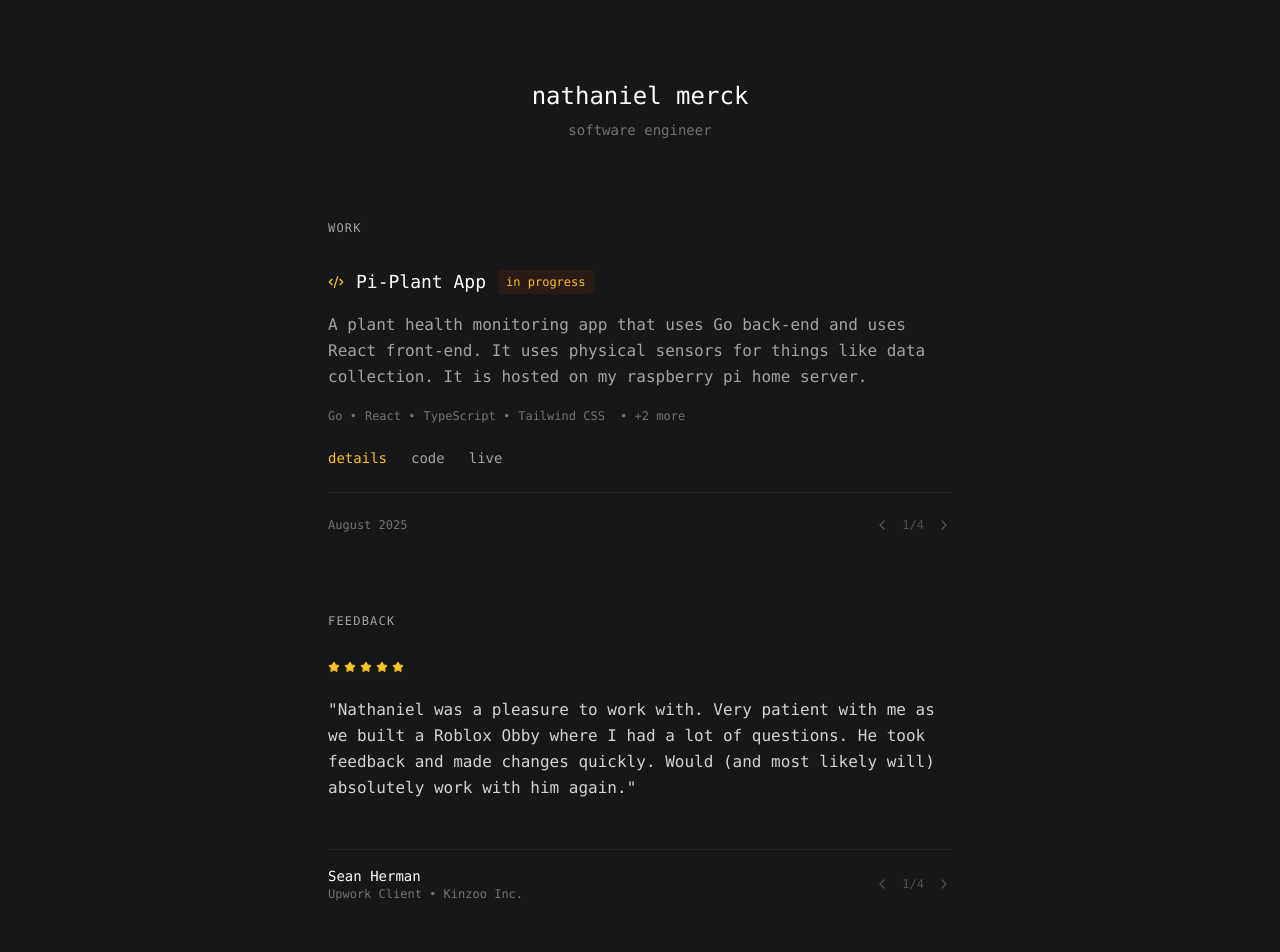
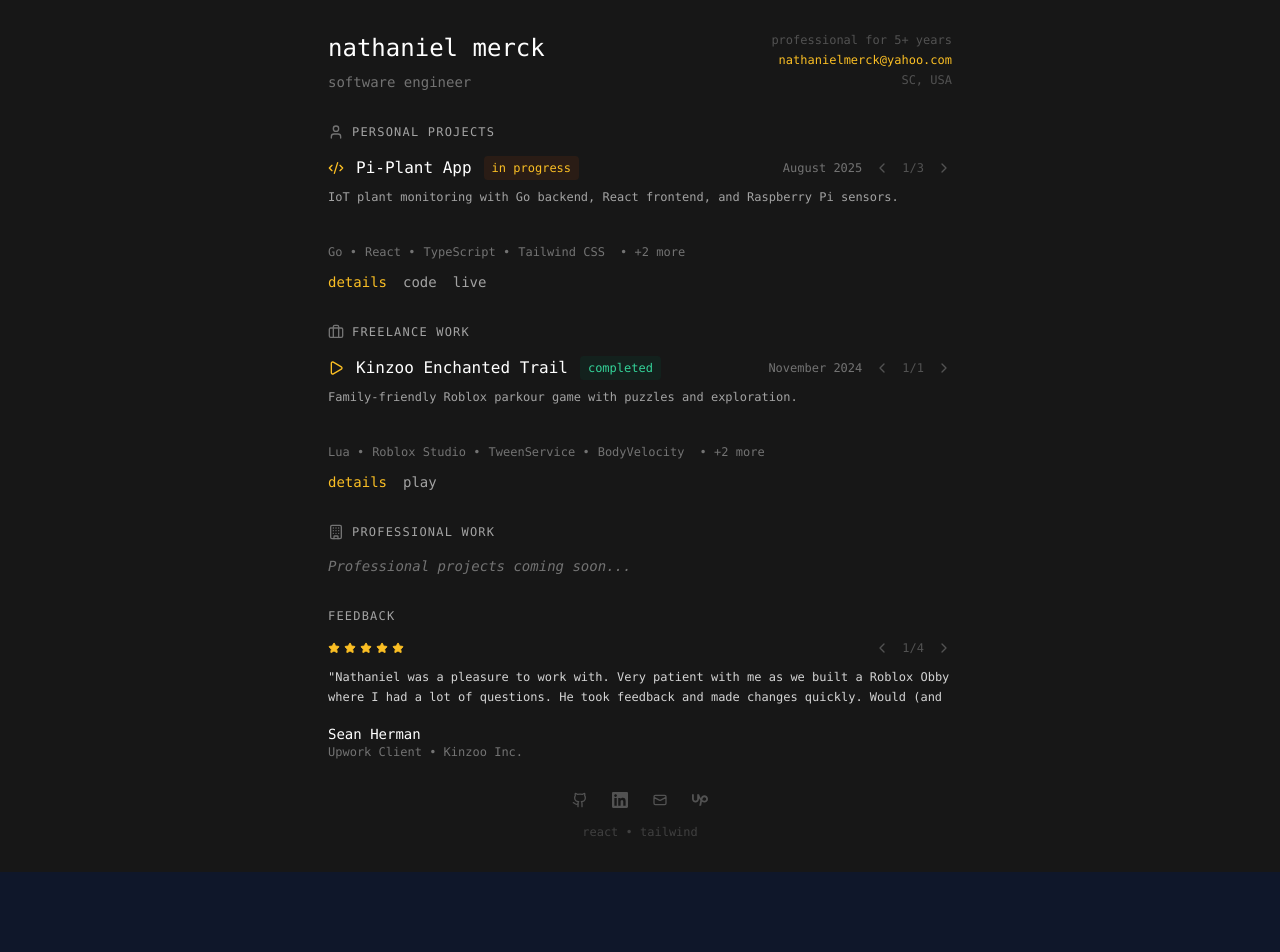
Before and after one commit to nmerck1/my-portfolio, a React (Vite) app: page / in a window 1280 px wide. Shown: the top 952 px of the page. After the commit the page ends 872 px from the top, so only its background shows below. Built offline with nearby package versions, Linux system fonts and the light colour scheme.

Commit message:
greatly improved design and functionality

```diff
--- a/index.html
+++ b/index.html
@@ -2,7 +2,7 @@
 <html lang="en">
   <head>
     <meta charset="UTF-8" />
-    <link rel="icon" type="image/svg+xml" href="/src/assets/NM_Brighter.svg" />
+    <link rel="icon" type="image/svg+xml" href="/src/assets/NM_UpdatedColors.svg" />
     <meta name="viewport" content="width=device-width, initial-scale=1.0" />
     <title>Nathaniel Merck's Portfolio</title>
   </head>
--- a/src/App.tsx
+++ b/src/App.tsx
@@ -1,8 +1,8 @@
 import { useState } from 'react';
-import { ExternalLink, Github, Code2, Play, FileText, ChevronLeft, ChevronRight, Star, X } from 'lucide-react';
+import { ExternalLink, Github, Code2, Play, FileText, ChevronLeft, ChevronRight, Star, X, User, Briefcase, Building } from 'lucide-react';
 
 type ProjectStatus = 'In Progress' | 'Completed' | 'On Hold';
-type ProjectCategory = 'software' | 'roblox';
+type ProjectCategory = 'personal' | 'freelance' | 'professional';
 
 interface Project {
   id: number;
@@ -14,6 +14,7 @@ interface Project {
   status: ProjectStatus;
   technologies: string[];
   category: ProjectCategory;
+  type: 'software' | 'roblox';
   links: {
     github?: string;
     live?: string;
@@ -39,7 +40,9 @@ interface Testimonial {
 }
 
 const MinimalPortfolio = () => {
-  const [currentProjectIndex, setCurrentProjectIndex] = useState(0);
+  const [currentPersonalIndex, setCurrentPersonalIndex] = useState(0);
+  const [currentFreelanceIndex, setCurrentFreelanceIndex] = useState(0);
+  const [currentProfessionalIndex, setCurrentProfessionalIndex] = useState(0);
   const [currentTestimonialIndex, setCurrentTestimonialIndex] = useState(0);
   const [selectedProject, setSelectedProject] = useState<Project | null>(null);
 
@@ -90,17 +93,19 @@ const MinimalPortfolio = () => {
     }
   ];
 
-  // All projects
+  // All projects organized by category
   const allProjects: Project[] = [
+    // Personal Projects
     {
       id: 1,
       title: "Pi-Plant App",
-      description: "A plant health monitoring app that uses Go back-end and uses React front-end. It uses physical sensors for things like data collection. It is hosted on my raspberry pi home server.",
+      description: "IoT plant monitoring with Go backend, React frontend, and Raspberry Pi sensors.",
       fullDescription: "A comprehensive IoT plant monitoring system that combines hardware sensors with modern web technologies. The application tracks soil moisture, temperature, humidity, and light levels in real-time, providing actionable insights to plant owners through an intuitive web interface.",
       date: "August 2025",
       dateISO: "2025-08-01",
       status: "In Progress",
-      category: "software",
+      category: "personal",
+      type: "software",
       technologies: ["Go", "React", "TypeScript", "Tailwind CSS", "Raspberry Pi 4", "Cloudflare"],
       links: {
         github: "https://github.com/nmerck1/Pi-Plant",
@@ -129,12 +134,13 @@ const MinimalPortfolio = () => {
     {
       id: 2,
       title: "Life Management Web App",
-      description: "Full-stack website used for managing and monitoring individual's finances.",
+      description: "Full-stack personal finance tracker with budgeting and reporting.",
       fullDescription: "A comprehensive personal finance management system built to help individuals track expenses, set budgets, and monitor their financial goals. Features secure user authentication, transaction categorization, and detailed reporting capabilities.",
       date: "December 2021",
       dateISO: "2021-12-01",
       status: "Completed",
-      category: "software",
+      category: "personal",
+      type: "software",
       technologies: ["PHP", "CSS", "JavaScript", "MySQL", "MariaDB"],
       links: {
         github: "https://github.com/nmerck1/Life_Management"
@@ -160,14 +166,51 @@ const MinimalPortfolio = () => {
       ]
     },
     {
+      id: 3,
+      title: "Future RNG",
+      description: "Multiplayer Roblox card game with inventory system and trading.",
+      fullDescription: "A luck-based multiplayer game where players collect rare cards through randomized rolls. Features a complex rarity system, trading mechanics, and persistent inventory management. Built with scalable architecture to handle hundreds of concurrent players.",
+      date: "July 2024",
+      dateISO: "2024-07-01",
+      status: "Completed",
+      category: "personal",
+      type: "roblox",
+      technologies: ["Lua", "Roblox Studio", "DataStore", "RemoteEvents", "TweenService"],
+      links: {
+        roblox: "https://www.roblox.com/games/18610939216/Future-RNG"
+      },
+      image: "/api/placeholder/400/200",
+      screenshots: ["/api/placeholder/800/400", "/api/placeholder/800/400"],
+      challenges: [
+        "Implementing fair randomization algorithms for card drops",
+        "Creating scalable DataStore system for player inventories",
+        "Balancing game economy to maintain player engagement"
+      ],
+      achievements: [
+        "Reached 10,000+ concurrent players at peak",
+        "Generated $500+ in virtual item sales",
+        "Maintained 99% data integrity across all player saves",
+        "Created modular card system supporting 100+ unique items"
+      ],
+      keyFeatures: [
+        "Advanced RNG system with weighted probabilities",
+        "Persistent inventory management",
+        "Real-time trading system",
+        "Rarity-based card collection",
+        "Multiplayer social features"
+      ]
+    },
+    // Freelance Projects
+    {
       id: 4,
       title: "Kinzoo Enchanted Trail",
-      description: "Cutesy parkour/obby based in an enchanted forest. The game features puzzles, hidden areas, and a shop. (This project was created for my client Sean Herman).",
+      description: "Family-friendly Roblox parkour game with puzzles and exploration.",
       fullDescription: "A family-friendly Roblox adventure game featuring challenging parkour sections, interactive puzzles, and exploration elements set in a magical forest environment. Designed specifically for the Kinzoo brand to engage young players in a safe, educational gaming experience.",
       date: "November 2024",
       dateISO: "2024-11-01",
       status: "Completed",
-      category: "roblox",
+      category: "freelance",
+      type: "roblox",
       technologies: ["Lua", "Roblox Studio", "TweenService", "BodyVelocity", "DataStore", "RemoteEvents"],
       links: {
         roblox: "https://www.roblox.com/games/136071239388244/Kinzoo-Enchanted-Trail"
@@ -192,49 +235,45 @@ const MinimalPortfolio = () => {
         "In-game shop with virtual rewards",
         "Child-safe multiplayer interactions"
       ]
-    },
-    {
-      id: 5,
-      title: "Future RNG",
-      description: "Multiplayer card rolling game with inventory management, and randomized card selection. Features advanced scripting and DataStore integration.",
-      fullDescription: "A luck-based multiplayer game where players collect rare cards through randomized rolls. Features a complex rarity system, trading mechanics, and persistent inventory management. Built with scalable architecture to handle hundreds of concurrent players.",
-      date: "July 2024",
-      dateISO: "2024-07-01",
-      status: "Completed",
-      category: "roblox",
-      technologies: ["Lua", "Roblox Studio", "DataStore", "RemoteEvents", "TweenService"],
-      links: {
-        roblox: "https://www.roblox.com/games/18610939216/Future-RNG"
-      },
-      image: "/api/placeholder/400/200",
-      screenshots: ["/api/placeholder/800/400", "/api/placeholder/800/400"],
-      challenges: [
-        "Implementing fair randomization algorithms for card drops",
-        "Creating scalable DataStore system for player inventories",
-        "Balancing game economy to maintain player engagement"
-      ],
-      achievements: [
-        "Reached 10,000+ concurrent players at peak",
-        "Generated $500+ in virtual item sales",
-        "Maintained 99% data integrity across all player saves",
-        "Created modular card system supporting 100+ unique items"
-      ],
-      keyFeatures: [
-        "Advanced RNG system with weighted probabilities",
-        "Persistent inventory management",
-        "Real-time trading system",
-        "Rarity-based card collection",
-        "Multiplayer social features"
-      ]
     }
   ];
 
-  const nextProject = () => {
-    setCurrentProjectIndex((prev) => (prev + 1) % allProjects.length);
+  const getProjectsByCategory = (category: ProjectCategory) => {
+    return allProjects.filter(project => project.category === category);
   };
 
-  const prevProject = () => {
-    setCurrentProjectIndex((prev) => (prev - 1 + allProjects.length) % allProjects.length);
+  const personalProjects = getProjectsByCategory('personal');
+  const freelanceProjects = getProjectsByCategory('freelance');
+  const professionalProjects = getProjectsByCategory('professional');
+
+  const nextProject = (category: ProjectCategory) => {
+    const projects = getProjectsByCategory(category);
+    switch(category) {
+      case 'personal':
+        setCurrentPersonalIndex((prev) => (prev + 1) % projects.length);
+        break;
+      case 'freelance':
+        setCurrentFreelanceIndex((prev) => (prev + 1) % projects.length);
+        break;
+      case 'professional':
+        setCurrentProfessionalIndex((prev) => (prev + 1) % projects.length);
+        break;
+    }
+  };
+
+  const prevProject = (category: ProjectCategory) => {
+    const projects = getProjectsByCategory(category);
+    switch(category) {
+      case 'personal':
+        setCurrentPersonalIndex((prev) => (prev - 1 + projects.length) % projects.length);
+        break;
+      case 'freelance':
+        setCurrentFreelanceIndex((prev) => (prev - 1 + projects.length) % projects.length);
+        break;
+      case 'professional':
+        setCurrentProfessionalIndex((prev) => (prev - 1 + projects.length) % projects.length);
+        break;
+    }
   };
 
   const nextTestimonial = () => {
@@ -269,32 +308,75 @@ const MinimalPortfolio = () => {
     }
   };
 
-  const getCategoryIcon = (category: ProjectCategory) => {
-    return category === 'software' ? <Code2 className="w-4 h-4" /> : <Play className="w-4 h-4" />;
+  const getTypeIcon = (type: 'software' | 'roblox') => {
+    return type === 'software' ? <Code2 className="w-4 h-4" /> : <Play className="w-4 h-4" />;
   };
 
-  const getProjectsByCategory = (category: ProjectCategory) => {
-    return allProjects.filter(project => project.category === category);
+  const getCategoryIcon = (category: ProjectCategory) => {
+    switch(category) {
+      case 'personal':
+        return <User className="w-4 h-4" />;
+      case 'freelance':
+        return <Briefcase className="w-4 h-4" />;
+      case 'professional':
+        return <Building className="w-4 h-4" />;
+    }
   };
 
-  const renderProjectCarousel = () => {
-    const currentProject = allProjects[currentProjectIndex];
+  const renderProjectCarousel = (category: ProjectCategory) => {
+    const projects = getProjectsByCategory(category);
+    if (projects.length === 0) return null;
+
+    let currentIndex;
+    switch(category) {
+      case 'personal':
+        currentIndex = currentPersonalIndex;
+        break;
+      case 'freelance':
+        currentIndex = currentFreelanceIndex;
+        break;
+      case 'professional':
+        currentIndex = currentProfessionalIndex;
+        break;
+    }
+
+    const currentProject = projects[currentIndex];
 
     return (
-      <div className="space-y-6">
-        <div className="space-y-4">
+      <div className="space-y-3">
+        <div className="space-y-2">
+          <div className="flex items-center justify-between">
             <div className="flex items-center gap-3">
               <div className="text-amber-400">
-              {getCategoryIcon(currentProject.category)}
+                {getTypeIcon(currentProject.type)}
               </div>
-            <h3 className="text-white text-lg">{currentProject.title}</h3>
+              <h3 className="text-white text-base">{currentProject.title}</h3>
               <span className={`text-xs px-2 py-1 rounded ${getStatusColor(currentProject.status)}`}>
                 {currentProject.status.toLowerCase()}
               </span>
             </div>
+            <div className="flex items-center gap-3">
+              <p className="text-neutral-500 text-xs">{currentProject.date}</p>
+              <button
+                onClick={() => prevProject(category)}
+                className="text-neutral-600 hover:text-amber-400 transition-colors"
+              >
+                <ChevronLeft className="w-4 h-4" />
+              </button>
+              <span className="text-neutral-600 text-xs">
+                {currentIndex + 1}/{projects.length}
+              </span>
+              <button
+                onClick={() => nextProject(category)}
+                className="text-neutral-600 hover:text-amber-400 transition-colors"
+              >
+                <ChevronRight className="w-4 h-4" />
+              </button>
+            </div>
+          </div>
 
-          <div className="h-20 overflow-hidden">
-            <p className="text-neutral-400 leading-relaxed">
+          <div className="h-12 overflow-hidden">
+            <p className="text-neutral-400 leading-relaxed text-xs">
               {currentProject.description}
             </p>
           </div>
@@ -310,7 +392,7 @@ const MinimalPortfolio = () => {
             )}
           </div>
 
-          <div className="flex gap-6 text-sm pt-2">
+          <div className="flex gap-4 text-sm pt-1">
             <button
               onClick={() => setSelectedProject(currentProject)}
               className="text-amber-400 hover:text-amber-300 transition-colors"
@@ -349,30 +431,6 @@ const MinimalPortfolio = () => {
             )}
           </div>
         </div>
-
-        <div className="flex items-center justify-between pt-6 border-t border-neutral-800">
-          <div className="text-left">
-            <p className="text-neutral-500 text-xs">{currentProject.date}</p>
-          </div>
-
-          <div className="flex items-center gap-3">
-            <button
-              onClick={prevProject}
-              className="text-neutral-600 hover:text-amber-400 transition-colors"
-            >
-              <ChevronLeft className="w-4 h-4" />
-            </button>
-            <span className="text-neutral-600 text-xs">
-              {currentProjectIndex + 1}/{allProjects.length}
-            </span>
-            <button
-              onClick={nextProject}
-              className="text-neutral-600 hover:text-amber-400 transition-colors"
-            >
-              <ChevronRight className="w-4 h-4" />
-            </button>
-          </div>
-        </div>
       </div>
     );
   };
@@ -382,45 +440,72 @@ const MinimalPortfolio = () => {
   return (
     <div className="min-h-screen bg-neutral-900 text-neutral-300 font-mono">
       {/* Header */}
-      <header className="py-20">
-        <div className="max-w-2xl mx-auto text-center px-6">
+      <header className="py-8">
+        <div className="max-w-2xl mx-auto px-6">
+          <div className="flex items-start justify-between">
+            <div>
               <h1 className="text-2xl text-white mb-2">nathaniel merck</h1>
               <p className="text-neutral-500 text-sm">software engineer</p>
+            </div>
+            <div className="text-right space-y-1 text-xs text-neutral-600">
+              <p>professional for 5+ years</p>
+              <p><a href="mailto:nathanielmerck@yahoo.com" className="text-amber-400 hover:text-amber-300 transition-colors">nathanielmerck@yahoo.com</a></p>
+              <p>SC, USA </p>
+            </div>
+          </div>
         </div>
       </header>
 
       {/* Main Content */}
       <main className="max-w-2xl mx-auto px-6">
-        {/* Projects */}
-        <section className="mb-20">
-          <h2 className="text-neutral-400 text-xs uppercase tracking-widest mb-8">work</h2>
-          {renderProjectCarousel()}
+        {/* Personal Projects */}
+        <section className="mb-8">
+          <div className="flex items-center gap-2 mb-4">
+            <div className="text-neutral-500">
+              <User className="w-4 h-4" />
+            </div>
+            <h2 className="text-neutral-400 text-xs uppercase tracking-widest">personal projects</h2>
+          </div>
+          {renderProjectCarousel('personal')}
+        </section>
+
+        {/* Freelance Work */}
+        <section className="mb-8">
+          <div className="flex items-center gap-2 mb-4">
+            <div className="text-neutral-500">
+              <Briefcase className="w-4 h-4" />
+            </div>
+            <h2 className="text-neutral-400 text-xs uppercase tracking-widest">freelance work</h2>
+          </div>
+          {renderProjectCarousel('freelance')}
+        </section>
+
+        {/* Professional Work */}
+        <section className="mb-8">
+          <div className="flex items-center gap-2 mb-4">
+            <div className="text-neutral-500">
+              <Building className="w-4 h-4" />
+            </div>
+            <h2 className="text-neutral-400 text-xs uppercase tracking-widest">professional work</h2>
+          </div>
+          {professionalProjects.length > 0 ? (
+            renderProjectCarousel('professional')
+          ) : (
+            <div className="text-neutral-500 text-sm italic">
+              Professional projects coming soon...
+            </div>
+          )}
         </section>
 
         {/* Testimonials */}
-        <section className="mb-20">
-          <h2 className="text-neutral-400 text-xs uppercase tracking-widest mb-8">feedback</h2>
+        <section className="mb-8">
+          <h2 className="text-neutral-400 text-xs uppercase tracking-widest mb-4">feedback</h2>
 
-          <div className="space-y-6">
-            <div className="flex items-center gap-1 mb-4">
+        <div className="space-y-3">
+          <div className="flex items-center justify-between">
+            <div className="flex items-center gap-1">
               {renderStars(currentTestimonial.rating)}
             </div>
-
-            <div className="h-32 overflow-hidden">
-              <p className="text-neutral-300 leading-relaxed">
-                "{currentTestimonial.content}"
-              </p>
-            </div>
-
-            <div className="flex items-center justify-between pt-4 border-t border-neutral-800">
-              <div>
-                <p className="text-white text-sm">{currentTestimonial.name}</p>
-                <p className="text-neutral-500 text-xs">
-                  {currentTestimonial.role}
-                  {currentTestimonial.company && ` • ${currentTestimonial.company}`}
-                </p>
-              </div>
-
             <div className="flex items-center gap-3">
               <button
                 onClick={prevTestimonial}
@@ -439,12 +524,68 @@ const MinimalPortfolio = () => {
               </button>
             </div>
           </div>
+
+          <div className="h-10 overflow-hidden">
+            <p className="text-neutral-300 leading-relaxed text-xs">
+              "{currentTestimonial.content}"
+            </p>
+          </div>
+
+          <div className="pt-1">
+            <p className="text-white text-sm">{currentTestimonial.name}</p>
+            <p className="text-neutral-500 text-xs">
+              {currentTestimonial.role}
+              {currentTestimonial.company && ` • ${currentTestimonial.company}`}
+            </p>
+          </div>
         </div>
         </section>
       </main>
 
       {/* Footer */}
-      <footer className="pb-12 text-center">
+      <footer className="pb-8 text-center space-y-4">
+        <div className="flex items-center justify-center gap-6">
+          <a
+            href="https://github.com/nmerck1"
+            target="_blank"
+            rel="noopener noreferrer"
+            className="text-neutral-600 hover:text-amber-400 transition-colors"
+            title="GitHub"
+          >
+            <Github className="w-4 h-4" />
+          </a>
+          <a
+            href="https://linkedin.com/in/nathaniel-merck"
+            target="_blank"
+            rel="noopener noreferrer"
+            className="text-neutral-600 hover:text-amber-400 transition-colors"
+            title="LinkedIn"
+          >
+            <svg className="w-4 h-4" fill="currentColor" viewBox="0 0 24 24">
+              <path d="M20.447 20.452h-3.554v-5.569c0-1.328-.027-3.037-1.852-3.037-1.853 0-2.136 1.445-2.136 2.939v5.667H9.351V9h3.414v1.561h.046c.477-.9 1.637-1.85 3.37-1.85 3.601 0 4.267 2.37 4.267 5.455v6.286zM5.337 7.433c-1.144 0-2.063-.926-2.063-2.065 0-1.138.92-2.063 2.063-2.063 1.14 0 2.064.925 2.064 2.063 0 1.139-.925 2.065-2.064 2.065zm1.782 13.019H3.555V9h3.564v11.452zM22.225 0H1.771C.792 0 0 .774 0 1.729v20.542C0 23.227.792 24 1.771 24h20.451C23.2 24 24 23.227 24 22.271V1.729C24 .774 23.2 0 22.222 0h.003z"/>
+            </svg>
+          </a>
+          <a
+            href="mailto:nathanielmerck@yahoo.com"
+            className="text-neutral-600 hover:text-amber-400 transition-colors"
+            title="Email"
+          >
+            <svg className="w-4 h-4" fill="none" stroke="currentColor" viewBox="0 0 24 24">
+              <path strokeLinecap="round" strokeLinejoin="round" strokeWidth={2} d="M3 8l7.89 4.26a2 2 0 002.22 0L21 8M5 19h14a2 2 0 002-2V7a2 2 0 00-2-2H5a2 2 0 00-2 2v10a2 2 0 002 2z" />
+            </svg>
+          </a>
+          <a
+            href="https://www.upwork.com/freelancers/nathanielm13"
+            target="_blank"
+            rel="noopener noreferrer"
+            className="text-neutral-600 hover:text-amber-400 transition-colors"
+            title="Upwork"
+          >
+            <svg className="w-4 h-4" fill="currentColor" viewBox="0 0 24 24">
+              <path d="M18.561 13.158c-1.102 0-2.135-.467-3.074-1.227l.228-1.076.008-.042c.207-1.143.849-3.06 2.839-3.06 1.492 0 2.703 1.212 2.703 2.703-.001 1.489-1.212 2.702-2.704 2.702zm0-8.14c-2.539 0-4.51 1.649-5.31 4.366-1.22-1.834-2.148-4.036-2.687-5.892H7.828v7.112c-.002 1.406-1.141 2.546-2.547 2.546-1.405 0-2.543-1.14-2.543-2.546V3.492H0v7.112c0 2.914 2.37 5.303 5.281 5.303 2.913 0 5.283-2.389 5.283-5.303v-1.19c.529 1.107 1.182 2.229 1.974 3.221l-1.673 7.873h2.797l1.213-5.71c1.063.679 2.285 1.109 3.686 1.109 3 0 5.439-2.452 5.439-5.45 0-3.012-2.439-5.463-5.439-5.463z"/>
+            </svg>
+          </a>
+        </div>
         <p className="text-neutral-700 text-xs">
           react • tailwind
         </p>
@@ -464,7 +605,7 @@ const MinimalPortfolio = () => {
             <div className="sticky top-0 bg-neutral-800/95 backdrop-blur p-6 flex items-center justify-between border-b border-neutral-800">
               <div className="flex items-center gap-3">
                 <div className="text-amber-400">
-                  {getCategoryIcon(selectedProject.category)}
+                  {getTypeIcon(selectedProject.type)}
                 </div>
                 <h2 className="text-lg text-white">{selectedProject.title}</h2>
               </div>
```
Also changed, not shown: src/assets/NM.svg, src/assets/NM_UpdatedColors.svg (added). Lines whose indentation alone changed are shown as unchanged.
